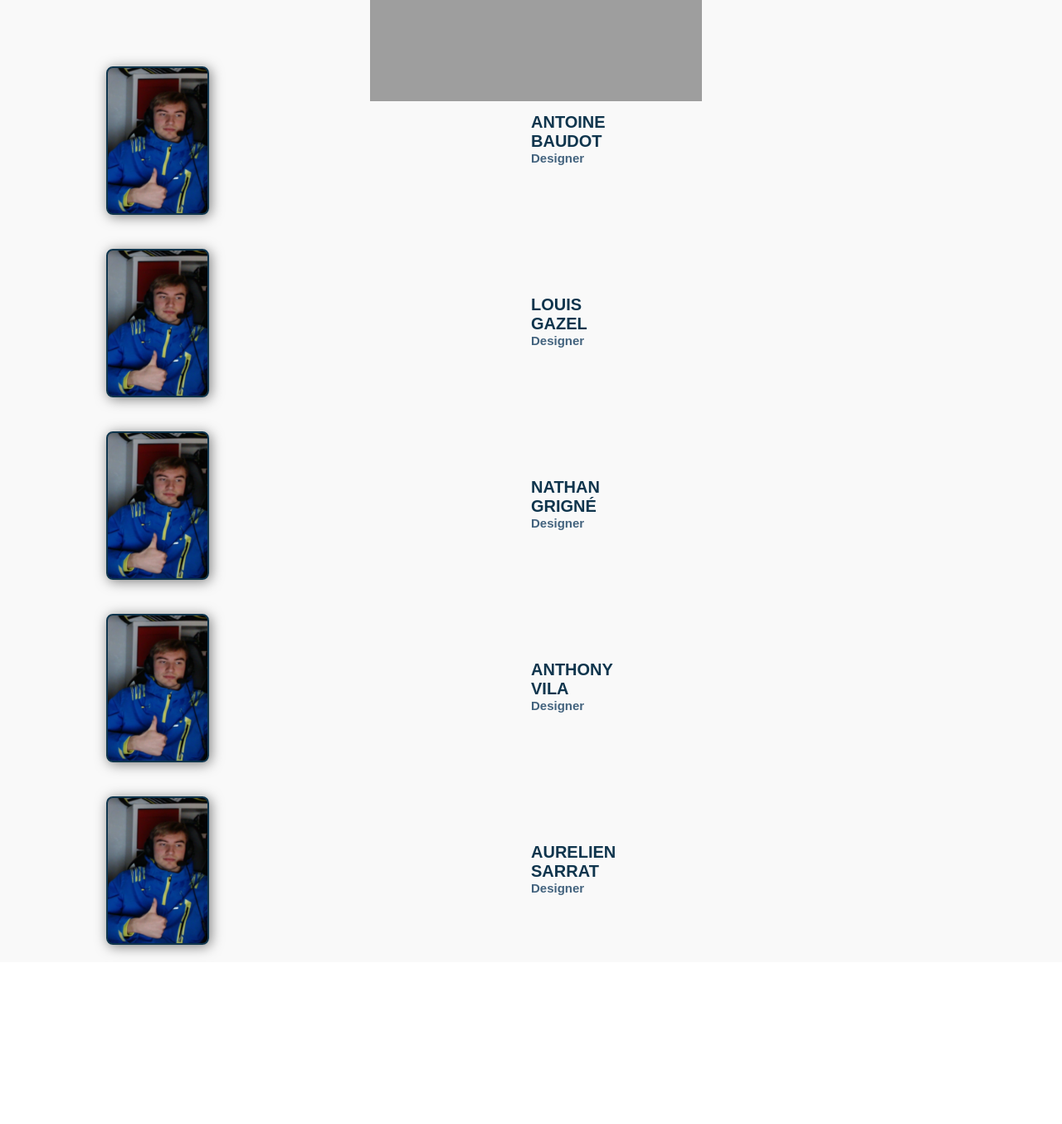
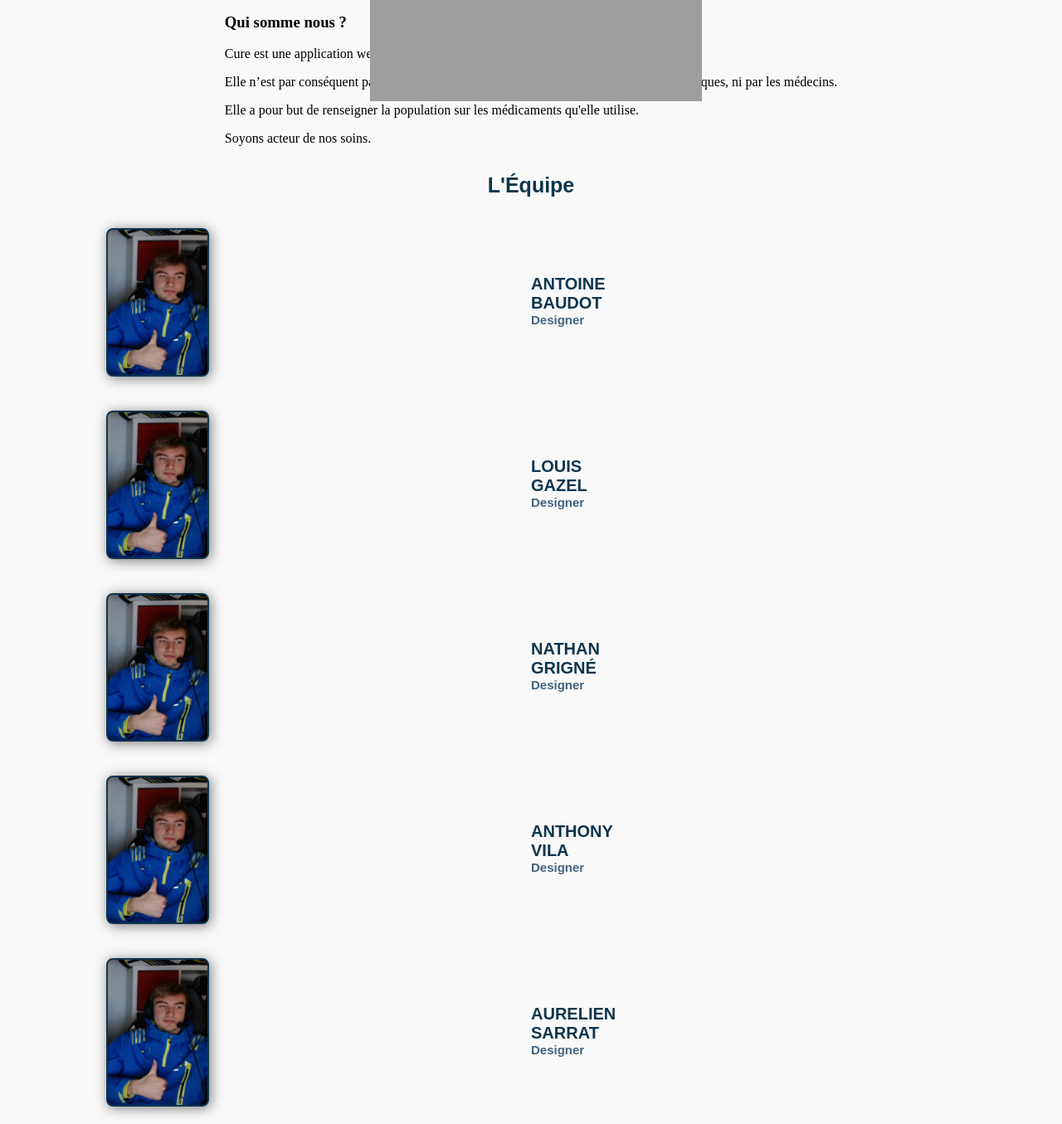
Before and after one commit to NathanGrigne/cure, a PHP site: page /team in a window 1280 px wide. Shown: the part 53-1408 px from the top of the page at 83% size. Before the commit the page ends 1206 px from the top, so only its background shows below. Run offline with PHP 8.4, Linux system fonts and the light colour scheme; grey boxes are pictures that could not be loaded.

Commit message:
add 'qui somme nous' team page

```diff
--- a/views/pages/team.php
+++ b/views/pages/team.php
@@ -1,6 +1,26 @@
 <?php include './views/partials/header.php' ?>
 
 <main class="team">
+  <div class="containerProject">
+    <article class="containerArticleProject">
+      <div class="containerTextProject">
+        <h3>Qui somme nous ?</h3>
+        <p class="textArticle">
+          Cure est une application web 100% indépendante et gratuite.
+        </p>
+        <p class="textArticle">
+          Elle n’est par conséquent pas influencé et influençable ni par les laboratoires pharmaceutiques, ni
+          par les médecins.
+        </p>
+        <p class="textArticle">
+          Elle a pour but de renseigner la population sur les médicaments qu'elle utilise.
+        </p>
+        <p class="textArticle">
+          Soyons acteur de nos soins.
+        </p>
+      </div>
+    </article>
+  </div>
   <h1 class="team-title">L'Équipe</h1>
   <section class="identity-container">
     <div class="image-team">
```
Lines whose indentation alone changed are shown as unchanged.
